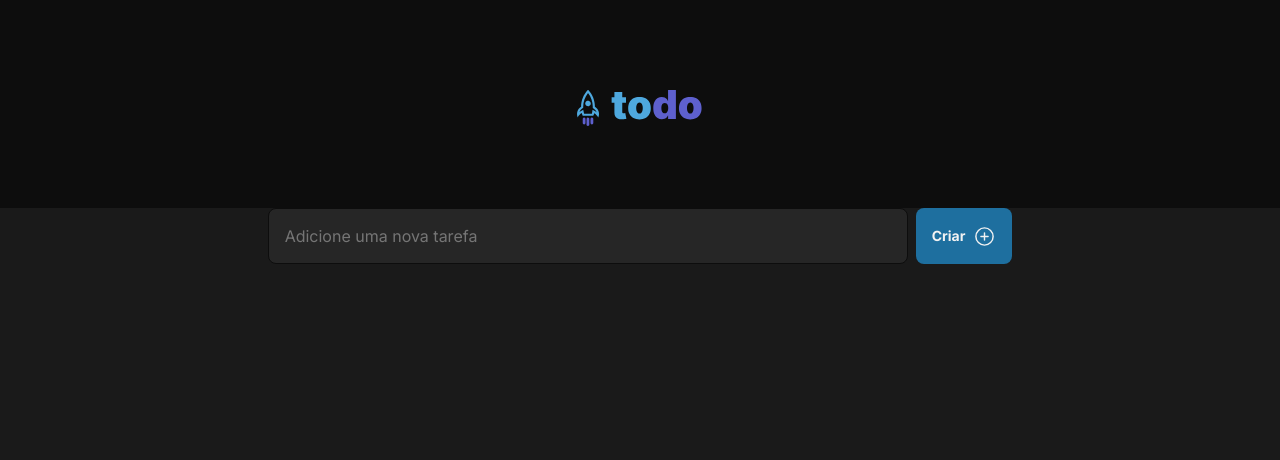
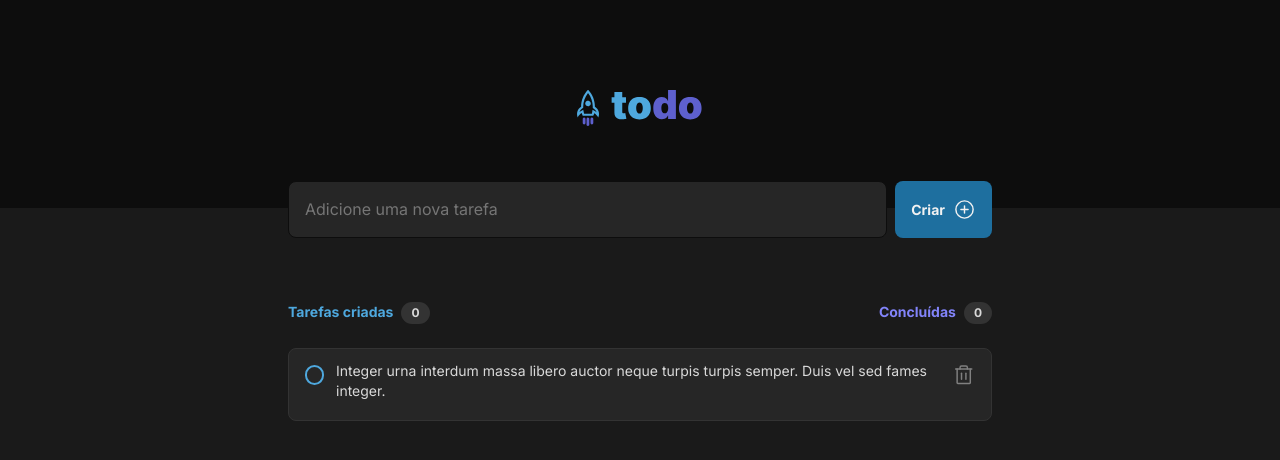
Before and after one commit to brunoseleghin/todo, a React (Vite) app: page / in a window 1280 px wide. Shown: the top 460 px of the page. Built offline with nearby package versions, Linux system fonts and the light colour scheme.

Commit message:
:recycle: refactor: App file improvement

```diff
--- a/src/App.module.css
+++ b/src/App.module.css
@@ -0,0 +1,81 @@
+.wrapper {
+  max-width: 46rem;
+  margin: auto;
+  margin-top: -1.68rem;
+  padding: 0 1rem;
+}
+
+.wrapperList {
+  margin-top: 1.5rem;
+  border: 1px solid var(--gray-400);
+  border-radius: 8px;
+  background-color: var(--gray-500);
+  display: flex;
+}
+
+.taskMarker {
+  margin: 1rem 0rem 2rem 1rem;
+  height: 1.25rem;
+  width: 1.25rem;
+  border-radius: 0.625rem;
+  background-color: var(--gray-500);
+  border: 2px solid var(--blue);
+  cursor: pointer;
+}
+
+.taskMarkerDone {
+  margin: 1rem 0rem 2rem 1rem;
+  height: 1.25rem;
+  width: 1.25rem;
+  border-radius: 0.625rem;
+  background-color: var(--purple-dark);
+  color: var(--gray-100);
+  border: 0;
+  cursor: pointer;
+}
+
+.taskText {
+  margin: 0.75rem 0rem 1rem 0.75rem;
+  font-size: 0.875rem;
+  line-height: 1.4;
+  color: var(--gray-200);
+}
+
+.taskTextDone {
+  margin: 0.75rem 0rem 1rem 0.75rem;
+  font-size: 0.875rem;
+  line-height: 1.4;
+  color: var(--gray-300);
+  text-decoration: line-through;
+}
+
+.taskTrash {
+  margin: 0.875rem 1rem 2rem 0.75rem;
+  color: var(--gray-300);
+  cursor: pointer;
+}
+
+.taskTrash:hover {
+  color: var(--danger);
+}
+
+.wrapperListEmpty {
+  margin-top: 1.5rem;
+  padding: 1rem;
+  border-top: 1px solid var(--gray-400);
+  border-radius: 8px;
+}
+
+.wrapperImg {
+  margin-top: 4rem;
+  display: flex;
+  justify-content: center;
+}
+
+.wrapperText {
+  margin-top: 1rem;
+  text-align: center;
+  font-size: 1rem;
+  line-height: 1.5rem;
+  color: var(--gray-300);
+}
--- a/src/App.tsx
+++ b/src/App.tsx
@@ -3,14 +3,54 @@ import styles from './App.module.css'
 
 import { Header } from './components/Header';
 import { InputTask } from './components/InputTask';
+import { InfoTask } from './components/InfoTask';
 
+import { Check, Trash } from 'phosphor-react';
+
+import Clipboard from './assets/Clipboard.svg'
 
 export default function App() {
-
   return (
     <div>
       <Header />
-      <InputTask />
-    </div>
+      <main className={styles.wrapper}>
+        <InputTask />
+
+        <InfoTask />
+
+        {false ?
+          <div className={styles.wrapperListEmpty}>
+            <div className={styles.wrapperImg}>
+              <img src={Clipboard} />
+            </div>
+
+            <div className={styles.wrapperText}>
+              <b>Você ainda não tem tarefas cadastradas</b>
+              <p>Crie tarefas e organize seus itens a fazer</p>
+            </div>
+          </div>
+          :
+          <div className={styles.wrapperList}>
+            {true ?
+              <button className={styles.taskMarker}></button>
+              :
+              <button className={styles.taskMarkerDone}><Check size={14} /></button>
+            }
+
+            {true ?
+              <p className={styles.taskText}>
+                Integer urna interdum massa libero auctor neque turpis turpis semper. Duis vel sed fames integer.
+              </p>
+              :
+              <p className={styles.taskTextDone}>
+                Integer urna interdum massa libero auctor neque turpis turpis semper. Duis vel sed fames integer.
+              </p>
+            }
+
+            <Trash className={styles.taskTrash} size={25} />
+          </div>
+        }
+      </main >
+    </div >
   )
 }
```
Also changed, not shown: src/assets/Clipboard.svg (added).
